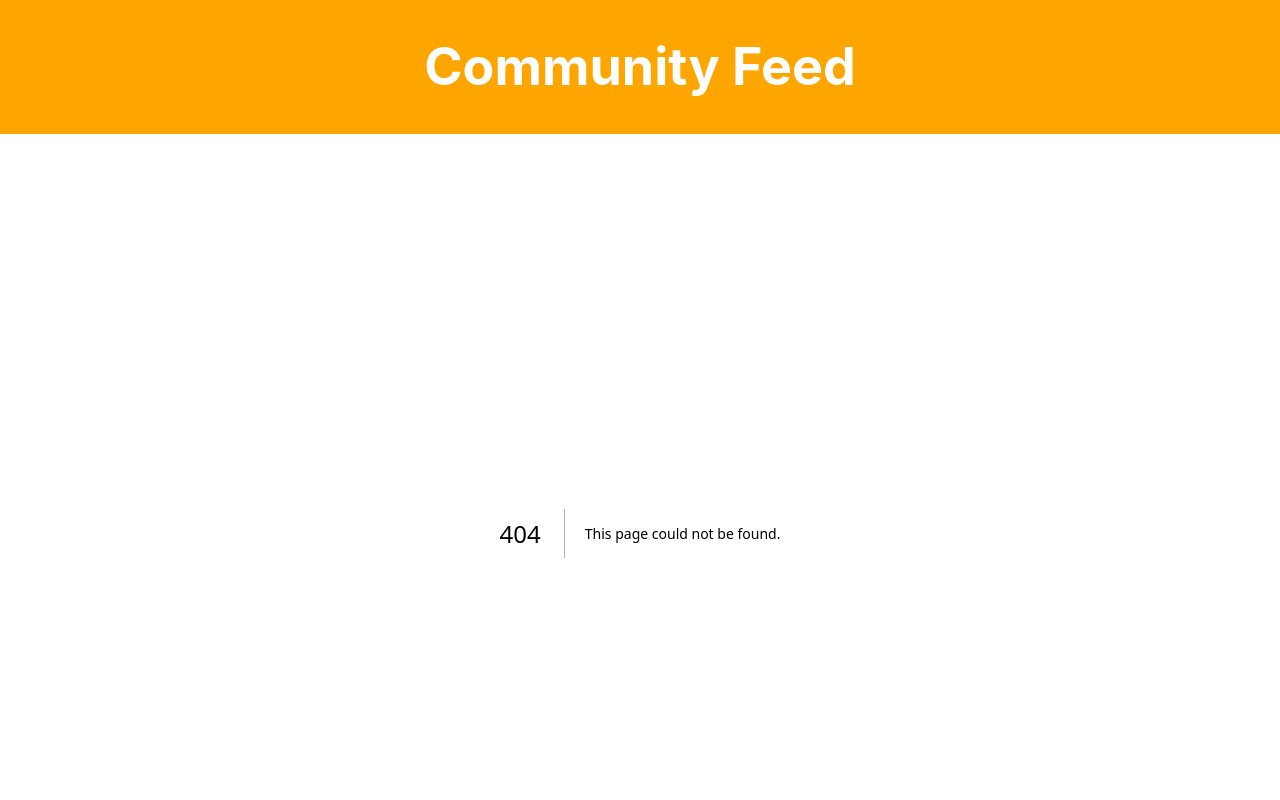
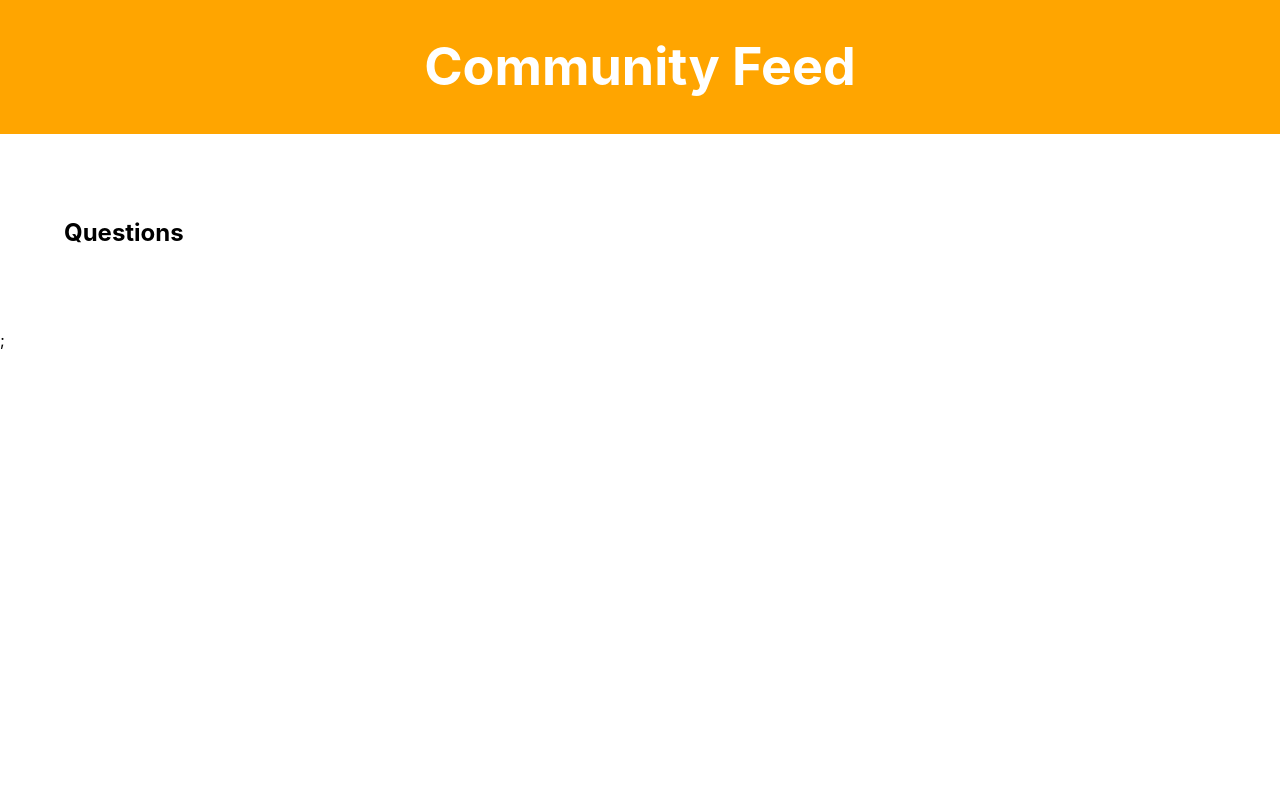
Before and after one commit to Milind452/community-feed, a Next.js app: page /questions in a window 1280 px wide. Before the commit this address had no page. Shown: the top 800 px of the page. Built offline with nearby package versions, Linux system fonts and the light colour scheme.

Commit message:
Add questions route and component

```diff
--- /dev/null
+++ b/pages/questions/index.js
@@ -0,0 +1,9 @@
+import { QuestionsContainer } from "./questions.styles";
+
+export default function Questions() {
+    return (
+        <QuestionsContainer>
+            <h2>Questions</h2>
+        </QuestionsContainer>
+    );
+}
--- /dev/null
+++ b/pages/questions/questions.styles.js
@@ -0,0 +1,10 @@
+import styled from "styled-components";
+
+const QuestionsContainer = styled.div`
+    display: flex;
+    flex-direction: column;
+    justify-content: space-between;
+    margin: 5%;
+`;
+
+export { QuestionsContainer };
```
